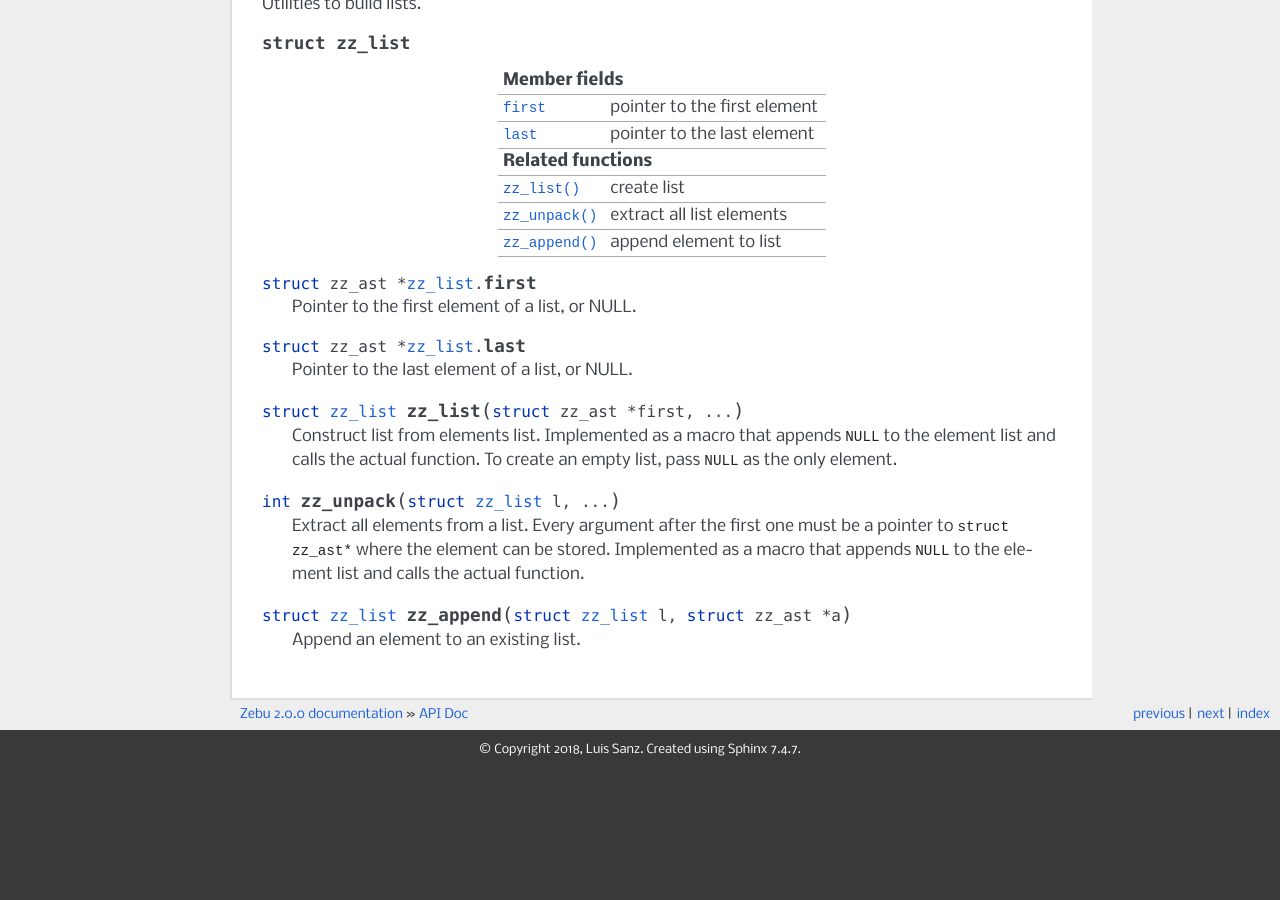
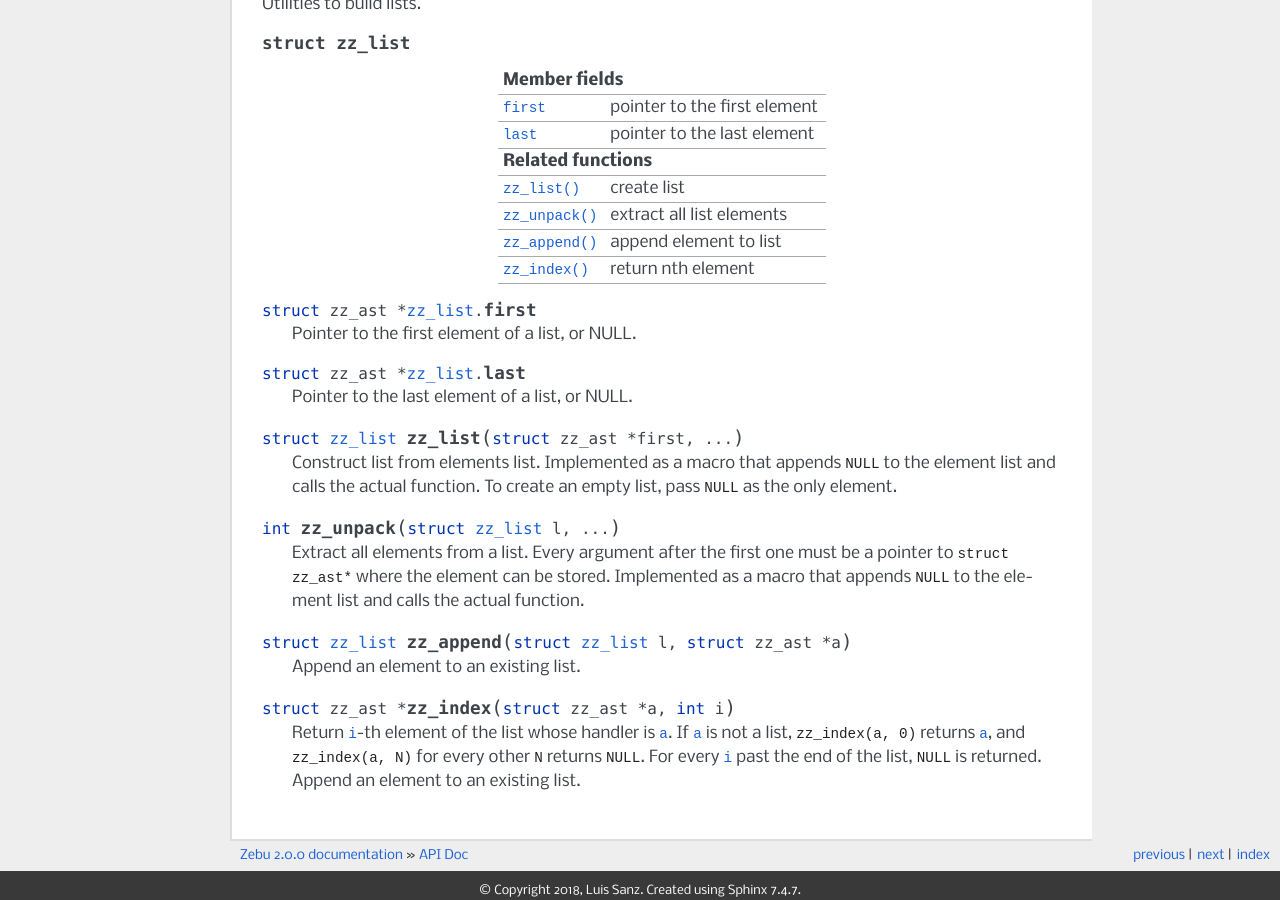
Before and after one commit to quirkyquixote/zebu2, a Sphinx documentation site: the page built from doc/apidoc.rst, in a window 1280 px wide and 900 px high, scrolled down 4763 px. Built offline with Sphinx 7.4.7, drawn with Linux system fonts in a browser that asks for light colours; before the commit the page ends 5532 px from its top, so only the background shows below that.

Commit message:
Add zz_index() function
Thin function returns the nth element of a list.

```diff
--- a/doc/apidoc.rst
+++ b/doc/apidoc.rst
@@ -298,6 +298,7 @@ Utilities to build lists.
 :func:`zz_list()`              create list
 :func:`zz_unpack()`            extract all list elements
 :func:`zz_append()`            append element to list
+:func:`zz_index()`             return nth element
 ============================== ============================================
 
 .. member:: struct zz_ast* zz_list.first
@@ -325,3 +326,11 @@ Utilities to build lists.
 .. function:: struct zz_list zz_append(struct zz_list l, struct zz_ast* a)
 
    Append an element to an existing list.
+
+.. function:: struct zz_ast* zz_index(struct zz_ast* a, int i)
+
+   Return :data:`i`-th element of the list whose handler is :data:`a`.
+   If :data:`a` is not a list, :data:`zz_index(a, 0)` returns :data:`a`, and
+   :data:`zz_index(a, N)` for every other :data:`N` returns :data:`NULL`.
+   For every :data:`i` past the end of the list, :data:`NULL` is returned.
+   Append an element to an existing list.
```
Also changed, not shown: 5 other files.
